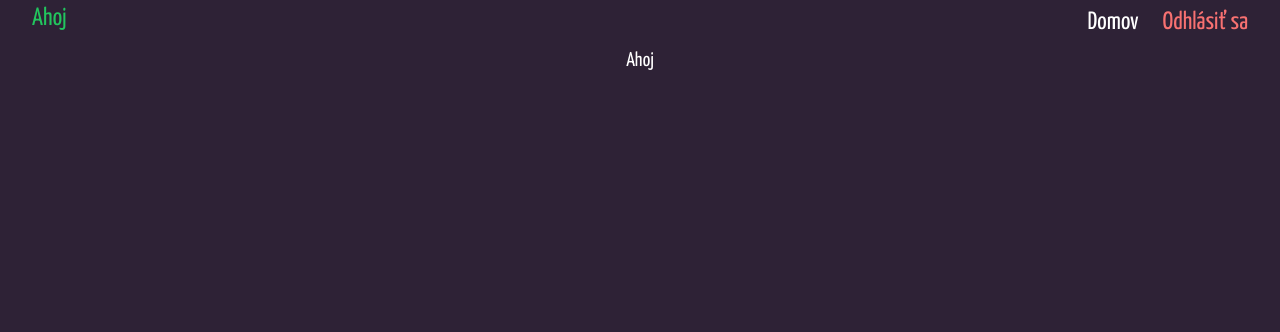
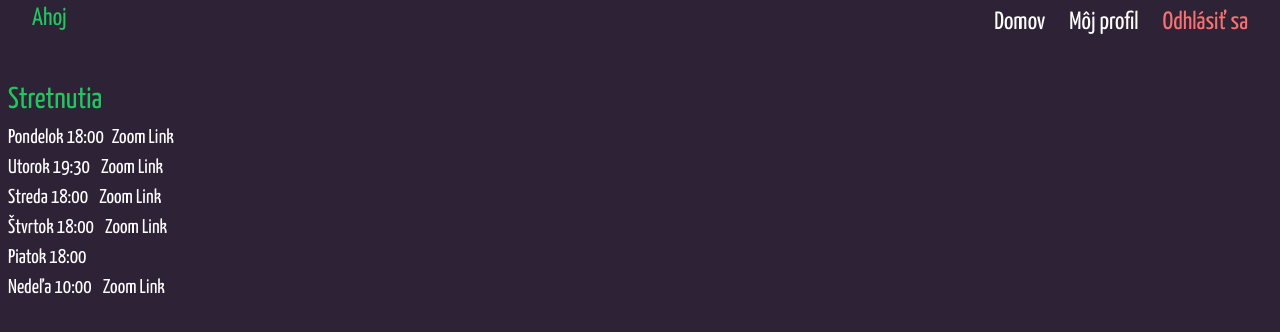
Before and after one commit to pkvarg/cba, a React (Vite) app: page /cba-zone in a window 1280 px wide. Shown: the top 332 px of the page. Built offline with nearby package versions, Linux system fonts and the light colour scheme; no server answers.

Commit message:
my prof edit

```diff
--- a/src/App.jsx
+++ b/src/App.jsx
@@ -7,6 +7,7 @@ import Footer from './components/Footer'
 import CbaZone from './pages/CbaZone'
 import Admin from './pages/Admin'
 import Users from './pages/Users'
+import MyProfile from './pages/MyProfile'
 import { BrowserRouter, Route, Routes } from 'react-router-dom'
 import { StateContext } from './context/StateContext'
 import { firebaseConfig } from '../firebaseConfig'
@@ -27,6 +28,7 @@ function App() {
           {/* <Route path='/login/:id' element={<EditBlog />} /> */}
           <Route path='/edit/:id' element={<EditBlog />} />
           <Route path='/cba-zone' element={<CbaZone />} />
+          <Route path='/cba-zone/my-profile/:id' element={<MyProfile />} />
 
           <Route path='/admin' element={<Admin />}>
             {' '}
--- /dev/null
+++ b/src/Sections/cba-zone/Meetings.jsx
@@ -0,0 +1,61 @@
+import React from 'react'
+
+const Meetings = () => {
+  return (
+    <div className='ml-2 mt-8'>
+      <h1 className='text-[30px] text-green-500'>Stretnutia</h1>
+      <p>
+        Pondelok 18:00
+        <a
+          href='https://us02web.zoom.us/j/87605761021'
+          target='_blank'
+          className='ml-2'
+        >
+          Zoom Link
+        </a>
+      </p>
+      <p>
+        Utorok 19:30{' '}
+        <a
+          href='https://us02web.zoom.us/j/3473568624?pwd=eUtvOEVXU1ZjZjFMQUFFb2V5UVhqdz09'
+          className='ml-2'
+        >
+          Zoom Link
+        </a>
+      </p>
+      <p>
+        Streda 18:00{' '}
+        <a
+          href='https://us02web.zoom.us/j/87605761021'
+          target='_blank'
+          className='ml-2'
+        >
+          Zoom Link
+        </a>
+      </p>
+      <p>
+        Štvrtok 18:00{' '}
+        <a
+          href='https://us02web.zoom.us/j/87605761021'
+          target='_blank'
+          className='ml-2'
+        >
+          Zoom Link
+        </a>
+      </p>
+      <p>Piatok 18:00</p>
+      <p>
+        Nedeľa 10:00{' '}
+        <a
+          href='https://us02web.zoom.us/j/87605761021'
+          target='_blank'
+          className='ml-2'
+        >
+          Zoom Link
+        </a>
+      </p>
+    </div>
+  )
+}
+
+export default Meetings
--- a/src/components/CbaZoneNavbar.jsx
+++ b/src/components/CbaZoneNavbar.jsx
@@ -7,6 +7,9 @@ const CbaZoneNavbar = () => {
   const [navbar, setNavbar] = useState(false)
   const { currentUser, setCurrentUser } = useStateContext()
   const isAdmin = currentUser.isAdmin
+  const id = currentUser._id
+
+  console.log(id)
 
   const navigate = useNavigate()
 
@@ -78,6 +81,10 @@ const CbaZoneNavbar = () => {
                     <a href='/admin'>Admin</a>
                   </li>
                 )}
+
+                <li>
+                  <a href={`/cba-zone/my-profile/${id}`}>Môj profil</a>
+                </li>
                 <li
                   className='text-red-400 cursor-pointer'
                   onClick={handleLogout}
--- a/src/components/Profile.jsx
+++ b/src/components/Profile.jsx
@@ -1,11 +1,17 @@
 import axios from 'axios'
 import React, { useEffect, useState } from 'react'
 import toast from 'react-hot-toast'
+import { useStateContext } from '../context/StateContext'
 
 const Profile = ({ userId, setUserId }) => {
+  const { currentUser, setCurrentUser } = useStateContext()
+  const currentUserisAdmin = currentUser.isAdmin
+
   const [user, setUser] = useState()
   const [name, setName] = useState('')
   const [email, setEmail] = useState('')
+  const [newPassword, setNewPassword] = useState('')
+  const [repeatPassword, setRepeatPassword] = useState('')
   const [isAdmin, setIsAdmin] = useState(false)
 
   useEffect(() => {
@@ -24,12 +30,18 @@ const Profile = ({ userId, setUserId }) => {
 
   const editUser = async (e) => {
     e.preventDefault()
+    if (newPassword !== repeatPassword) {
+      return toast.error('Nové heslo a opakované heslo sa nezhodujú')
+    }
+    //toast.success('OK')
     try {
       const res = await axios.put(
         `http://localhost:2000/api/cba/edituser/${userId}`,
         {
           name,
           email,
+
+          newPassword,
           isAdmin,
         }
       )
@@ -83,19 +95,42 @@ const Profile = ({ userId, setUserId }) => {
           value={email}
           onChange={(e) => setEmail(e.target.value)}
         />
+
+        <>
+          <label className='mt-1'>Nové heslo</label>
+
+          <input
+            type='password'
+            value={newPassword}
+            onChange={(e) => setNewPassword(e.target.value)}
+          />
+
+          <label className='mt-1'>Opakovať nové heslo</label>
+          <input
+            type='password'
+            value={repeatPassword}
+            onChange={(e) => setRepeatPassword(e.target.value)}
+          />
+        </>
+
+        {currentUserisAdmin && (
+          <>
             <label className='mt-1'>Admin?</label>
-
             <input
               type='text'
               value={isAdmin}
               onChange={(e) => setIsAdmin(e.target.value)}
             />
+          </>
+        )}
         <button type='submit' className='text-green-500 mt-4'>
-          Edit
+          Upraviť
         </button>
+        {currentUserisAdmin && (
           <button onClick={deleteUser} className='text-red-700'>
-          DELETE
+            Vymazať
           </button>
+        )}
       </form>
     </div>
   )
--- a/src/pages/Admin.jsx
+++ b/src/pages/Admin.jsx
@@ -2,7 +2,6 @@ import React, { useState, useEffect } from 'react'
 import { useStateContext } from '../context/StateContext'
 import { useNavigate } from 'react-router-dom'
 import axios from 'axios'
-import Profile from '../components/Profile'
 import AdminNavbar from '../components/AdminNavbar'
 
 const Admin = () => {
--- a/src/pages/CbaZone.jsx
+++ b/src/pages/CbaZone.jsx
@@ -2,21 +2,19 @@ import React, { useState, useEffect } from 'react'
 import { useStateContext } from '../context/StateContext'
 import CbaZoneNavbar from '../components/CbaZoneNavbar'
 import { useNavigate } from 'react-router-dom'
+import Meetings from '../Sections/cba-zone/Meetings'
 
 const CbaZone = () => {
   const { currentUser, setCurrentUser } = useStateContext()
   const isAdmin = currentUser.isAdmin
   const navigate = useNavigate()
 
-  // useEffect(() => {
-  //   if (!currentUser) return navigate('/')
-  // }, [currentUser])
   return (
     <>
       <CbaZoneNavbar />
 
-      <div className='text-white flex justify-center text-[20px]'>
-        <h1>Ahoj {currentUser.name}</h1>
+      <div className='text-white flex  text-[20px]'>
+        <Meetings />
       </div>
     </>
   )
--- a/src/pages/Login.jsx
+++ b/src/pages/Login.jsx
@@ -41,6 +41,8 @@ const Login = () => {
       password,
     })
     console.log(data)
+    if (data === 'Neplatný email alebo heslo')
+      return toast.error('Neplatný email alebo heslo')
     setCurrentUser(data)
     navigate('/cba-zone')
   }
@@ -70,7 +72,7 @@ const Login = () => {
             value={password}
             onChange={(e) => setPassword(e.target.value)}
           />
-          <button type='submit' className='ml-2'>
+          <button type='submit' className='ml-2 text-green-500'>
             Prihlásiť sa
           </button>
         </form>
--- /dev/null
+++ b/src/pages/MyProfile.jsx
@@ -0,0 +1,30 @@
+import React, { useEffect, useState } from 'react'
+import { useParams, useNavigate } from 'react-router-dom'
+import Profile from '../components/Profile'
+import { useStateContext } from '../context/StateContext'
+
+const MyProfile = () => {
+  const params = useParams()
+  const navigate = useNavigate()
+  const id = params.id
+  const [userId, setUserId] = useState(id)
+
+  useEffect(() => {
+    if (userId === '') navigate('/cba-zone')
+  }, [userId])
+
+  return (
+    <div className='text-white text-[25px]'>
+      <a href='/cba-zone'>Naspäť</a>
+      {userId && (
+        <div>
+          <div>
+            <Profile userId={userId} setUserId={setUserId} />
+          </div>
+        </div>
+      )}
+    </div>
+  )
+}
+
+export default MyProfile
```
Lines whose indentation alone changed are shown as unchanged.
